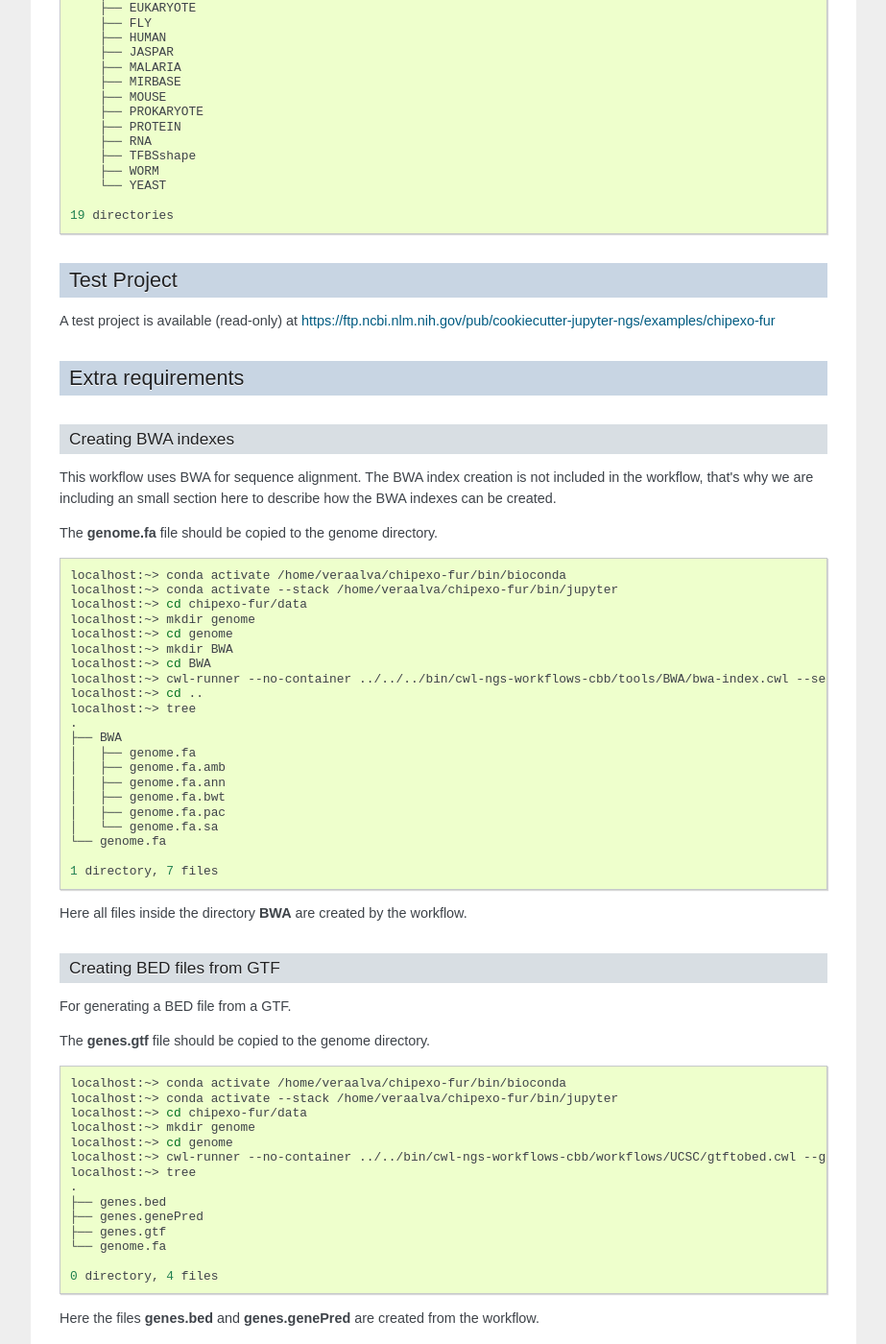
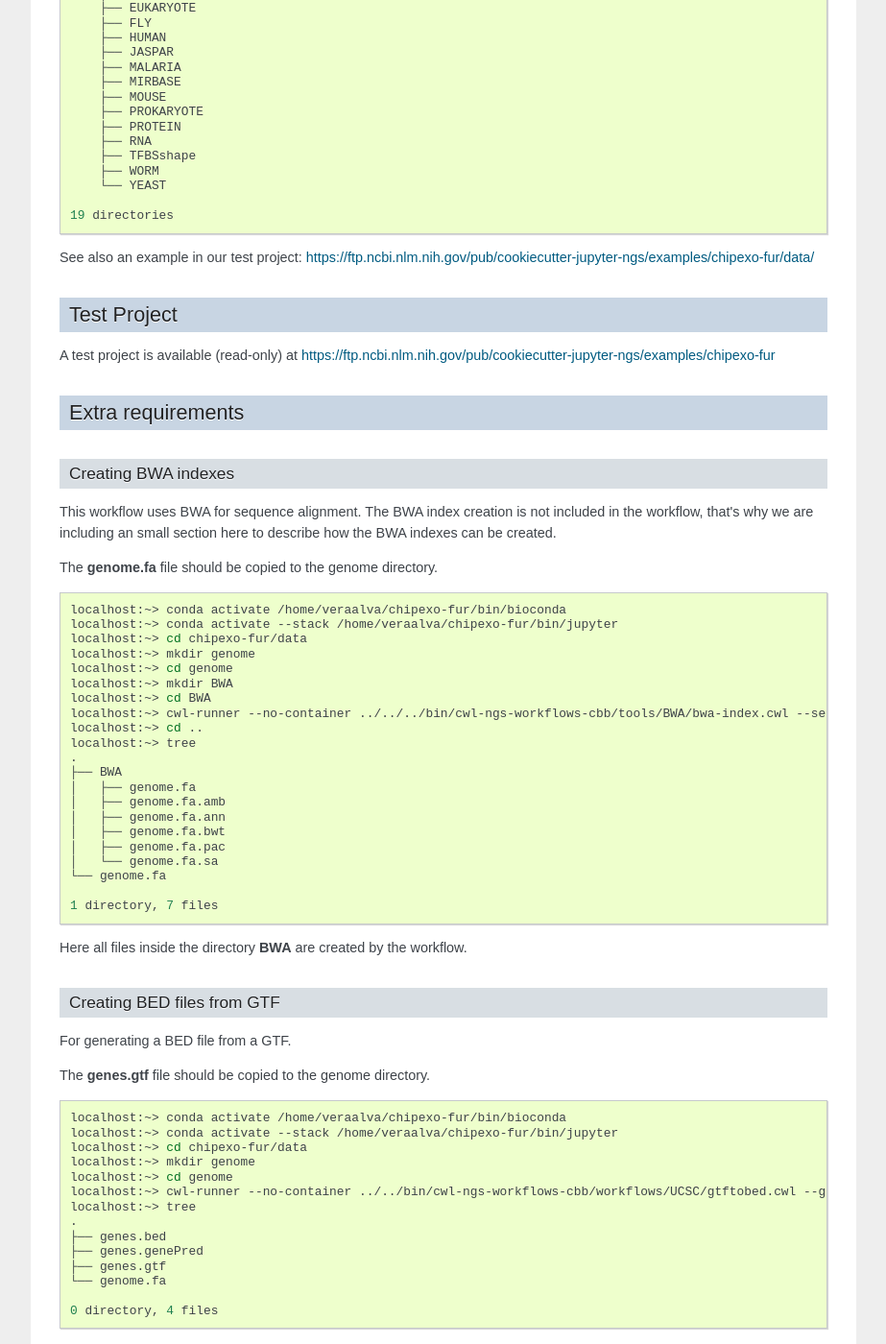
Before and after one commit to ncbi/pm4ngs, a Sphinx documentation site: the page built from docs/source/workflows/det_bind_chipexo.rst, in a window 1280 px wide and 1400 px high, scrolled down 11485 px. Shown: the whole window at 96% size, without its empty margins (198-1121 px from the left). Built offline with Sphinx 7.4.7, drawn with Linux system fonts in a browser that asks for light colours; some of the changed text lies outside the part shown.

Commit message:
Updating project report for ChIP-Seq

```diff
--- a/docs/source/cwl/meme-motif.rst
+++ b/docs/source/cwl/meme-motif.rst
@@ -67,3 +67,5 @@
         └── YEAST
 
     19 directories
+
+See also an example in our test project: https://ftp.ncbi.nlm.nih.gov/pub/cookiecutter-jupyter-ngs/examples/chipexo-fur/data/
--- a/docs/source/workflows/det_bind_chipexo.rst
+++ b/docs/source/workflows/det_bind_chipexo.rst
@@ -396,6 +396,3 @@
     0 directory, 4 files
 
 Here the files **genes.bed** and **genes.genePred** are created from the workflow.
-
-Downloading MEME databases
-^^^^^^^^^^^^^^^^^^^^^^^^^^
```
Also changed, not shown: 1 other file.
